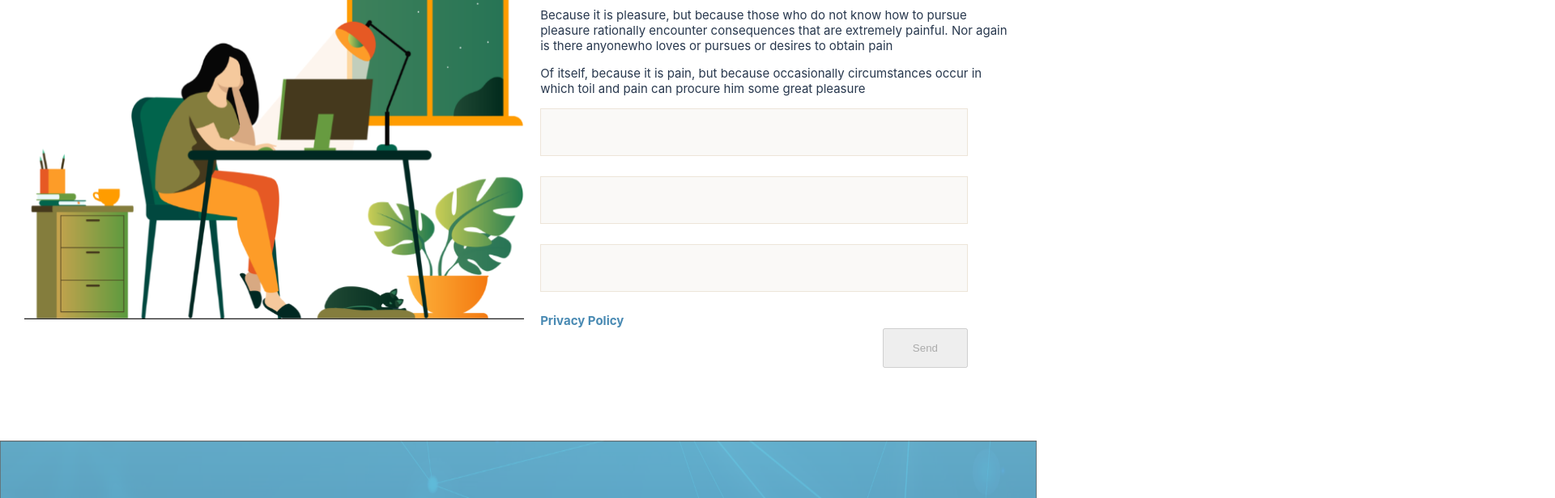
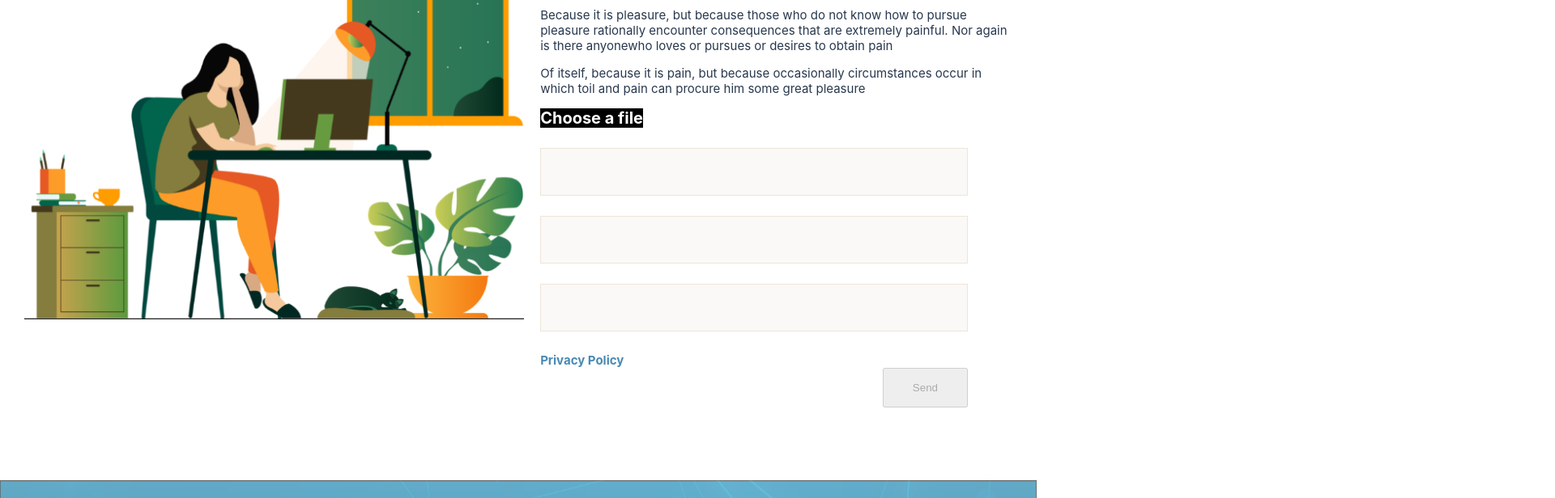
Before and after one commit to LinhDong64/TeqFresher-MotiveZone-UI, a React (Create React App) app in the folder ts-motive-zone-app/: page / in a window 1280 px wide. Shown: the part 2400-3016 px from the top of the page at 81% size, 1920 px wide, since content can reach past the window. Built offline with nearby package versions, Linux system fonts and the light colour scheme.

Commit message:
draft commit

```diff
--- a/ts-motive-zone-app/src/Home/Contact/index.tsx
+++ b/ts-motive-zone-app/src/Home/Contact/index.tsx
@@ -112,6 +112,10 @@ export default function Contact(props: any) {
         </div>
         <form>
           <div className="form__input-group">
+            <div className="custom-file">
+              <input type="file" name="file" id="contact-file" className="custom-file-input"/>
+              <label htmlFor="file">Choose a file</label>
+            </div>
             {
               inputData.map((item, index) => {
                 return (
@@ -144,9 +148,9 @@ export default function Contact(props: any) {
           contentLabel="Example Modal"
         >
           <h2 ref={(_subtitle) => (subtitle = _subtitle)}>Success</h2>
-          <p style={{textAlign:'center'}}>Your message have been sent. We will contact with you soon</p>
+          <p style={{ textAlign: 'center' }}>Your message have been sent. We will contact with you soon</p>
           <button onClick={closeModal}
-           className="react-modal__button">OK</button>
+            className="react-modal__button">OK</button>
         </Modal>
       </div>
     </section>
--- a/ts-motive-zone-app/src/Transaction/Chart/index.tsx
+++ b/ts-motive-zone-app/src/Transaction/Chart/index.tsx
@@ -59,7 +59,7 @@ export default function Chart(transProps: any) {
     slider.scrollLeft = scrollLeft - walk;
   }
   useEffect(() => {
-    const slider = document.querySelector('.items') as HTMLElement;
+    const slider = document.querySelector('.container-chart') as HTMLElement;
     slider?.addEventListener('mousedown',
       function (e: MouseEvent) { handleMouseDownSlider(e, slider) } as EventListener);
 
@@ -75,7 +75,7 @@ export default function Chart(transProps: any) {
 
   const colorLine = "#808080";
   return (
-    <div className='items'>
+    <div className='container-chart'>
       <BarChart data={data} margin={{ top: 15, bottom: 5 }}
         width={730} height={250}
         style={{ cursor: 'grab' }}>
--- a/ts-motive-zone-app/src/assets/styles/_contact.scss
+++ b/ts-motive-zone-app/src/assets/styles/_contact.scss
@@ -21,12 +21,10 @@
     width: 595px;
     form{
         margin-right: 55px;
-
         .form__input-group{
             display: flex;
             flex-direction: column;
             justify-content: space-between;
-            margin-bottom: 25px;
             div{
                 input{
                     background-color: #FAF9F7;
@@ -36,10 +34,7 @@
                     padding: 20px;
                     width: 100%;
                 }
-                &:nth-child(2){
-                    margin: 25px 0;
-                }
-
+                margin-bottom: 25px;
             }
 
         }
@@ -196,3 +191,25 @@
     width: 50%;
   }
 }
+
+// ======================== custom file input =======================
+.custom-file{
+
+}
+.custom-file-input{
+  width: 0.1px;
+	height: 0.1px;
+	opacity: 0;
+	overflow: hidden;
+	position: absolute;
+	z-index: -1;
+}
+
+.custom-file-input + label{
+  font-size: 1.25em;
+    font-weight: 700;
+    color: white;
+    background-color: black;
+    display: inline-block;
+    cursor: pointer;
+}
```
